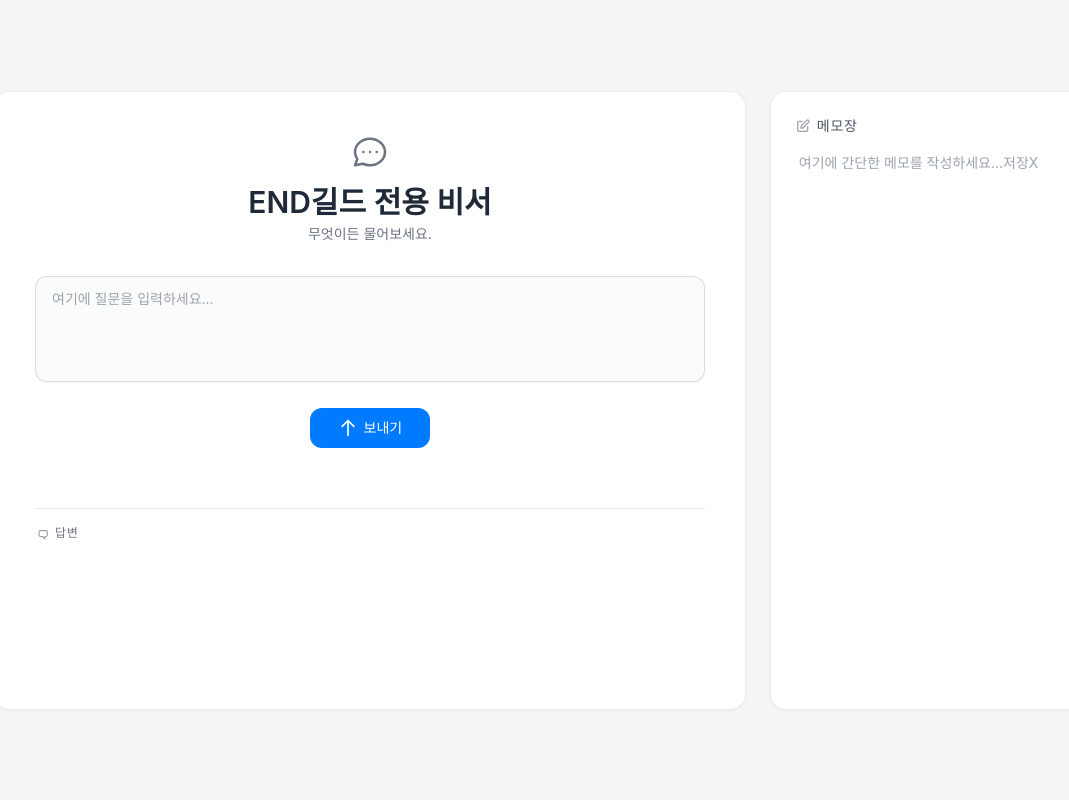
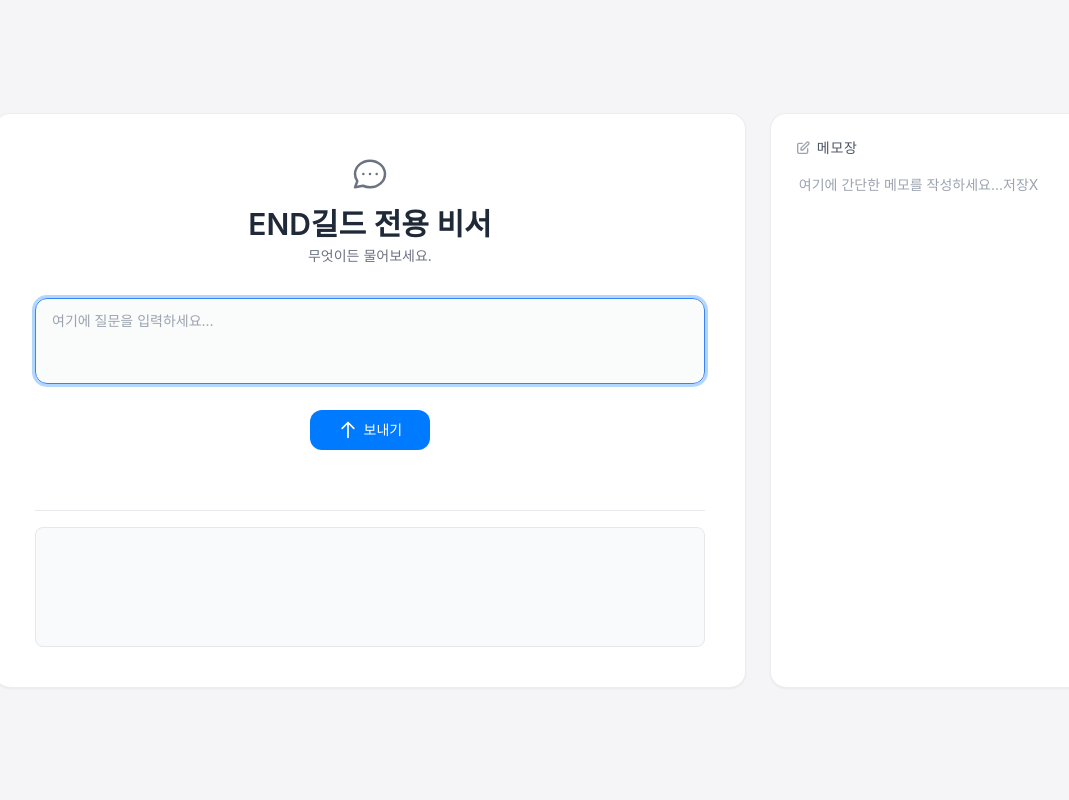
Before and after one commit to suke199800/gemini-render, a Flask app: page / in a window 1280 px wide. Shown: the whole page, without its empty margins (70-1139 px from the left). Run offline with Flask 3, Linux system fonts and the light colour scheme; some libraries are stand-ins or nearby versions.

Commit message:
Update index.html

```diff
--- a/templates/index.html
+++ b/templates/index.html
@@ -14,11 +14,12 @@
             background-color: #f5f5f7;
             -webkit-font-smoothing: antialiased;
             -moz-osx-font-smoothing: grayscale;
-            ::-webkit-scrollbar { width: 6px; height: 6px; }
-            ::-webkit-scrollbar-track { background: transparent; }
-            ::-webkit-scrollbar-thumb { background: #cccccc; border-radius: 10px; }
-            ::-webkit-scrollbar-thumb:hover { background: #aaaaaa; }
         }
+        ::-webkit-scrollbar { width: 6px; height: 6px; }
+        ::-webkit-scrollbar-track { background: transparent; }
+        ::-webkit-scrollbar-thumb { background: #cccccc; border-radius: 10px; }
+        ::-webkit-scrollbar-thumb:hover { background: #aaaaaa; }
+
         #thinkingIndicator {
             display: none;
             text-align: center;
@@ -31,16 +32,42 @@
             font-weight: 500;
             font-variant-numeric: tabular-nums;
         }
+        /* --- Updated Response Area Style --- */
         #responseArea {
-            min-height: 120px;
-            max-height: calc(60vh - 50px);
+            min-height: 120px; /* Keep minimum height */
+            max-height: calc(60vh - 90px); /* Adjust max height slightly if needed */
             overflow-y: auto;
-            white-space: pre-wrap;
+            padding: 0.75rem; /* Add some padding inside */
+            border: 1px solid #e5e7eb; /* Add subtle border */
+            border-radius: 0.5rem; /* Rounded corners */
+            background-color: #f9fafb; /* Slightly different background */
+        }
+        /* Styling for individual messages within responseArea */
+        .message-bubble {
+            padding: 0.6rem 0.9rem;
+            border-radius: 1rem;
+            margin-bottom: 0.75rem;
+            max-width: 85%;
+            line-height: 1.6;
             word-wrap: break-word;
-            line-height: 1.75;
-            color: #333333;
-            font-size: 0.875rem;
+            font-size: 0.875rem; /* 14px */
+            clear: both; /* Ensure bubbles don't overlap weirdly */
         }
+        .user-message {
+            background-color: #dbeafe; /* Light blue */
+            color: #1e40af; /* Darker blue text */
+            float: right; /* Align user messages to the right */
+            margin-left: auto; /* Push to right */
+            text-align: left; /* Keep text aligned left within bubble */
+        }
+        .assistant-message {
+            background-color: #e5e7eb; /* Light gray */
+            color: #374151; /* Darker gray text */
+            float: left; /* Align assistant messages to the left */
+            margin-right: auto; /* Push to left */
+        }
+        /* --- End Updated Styles --- */
+
         textarea:focus, button:focus-visible {
              outline: none;
              box-shadow: 0 0 0 3px rgba(0, 122, 255, 0.3);
@@ -80,7 +107,7 @@
 
             <div class="mb-5">
                 <label for="questionInput" class="sr-only">질문 입력:</label>
-                <textarea id="questionInput" rows="4" class="w-full px-4 py-3 border border-gray-300/80 rounded-xl shadow-sm focus:border-blue-500 transition duration-150 ease-in-out resize-none placeholder-gray-400 text-sm text-gray-800 bg-gray-50/80" placeholder="여기에 질문을 입력하세요..."></textarea>
+                <textarea id="questionInput" rows="3" class="w-full px-4 py-3 border border-gray-300/80 rounded-xl shadow-sm focus:border-blue-500 transition duration-150 ease-in-out resize-none placeholder-gray-400 text-sm text-gray-800 bg-gray-50/80" placeholder="여기에 질문을 입력하세요..."></textarea>
             </div>
 
             <div class="text-center mb-4">
@@ -98,15 +125,12 @@
 
             <div id="errorArea" class="text-center text-red-600 text-xs font-medium h-5 mb-2"></div>
 
-            <div class="mt-4 pt-4 border-t border-gray-200/90 flex-grow">
-                <h2 class="text-xs font-medium text-gray-500 mb-2 flex items-center uppercase tracking-wider">
-                    <svg xmlns="http://www.w3.org/2000/svg" class="h-3.5 w-3.5 mr-1.5 text-gray-400" fill="none" viewBox="0 0 24 24" stroke="currentColor" stroke-width="2">
-                         <path stroke-linecap="round" stroke-linejoin="round" d="M17 8h2a2 2 0 012 2v6a2 2 0 01-2 2h-2v4l-4-4H9a2 2 0 01-2-2V10a2 2 0 012-2h8z" />
-                    </svg>
-                    답변
-                </h2>
-                <div id="responseArea" class="text-gray-700">
-                    </div>
+            <!-- Changed: Removed title, using the responseArea directly for chat log -->
+            <div class="mt-4 pt-4 border-t border-gray-200/90 flex-grow flex flex-col">
+                <!-- Response Area will now hold chat bubbles -->
+                <div id="responseArea" class="flex-grow">
+                    <!-- Chat messages will be appended here -->
+                </div>
             </div>
         </div>
 
@@ -130,14 +154,34 @@
         const timerElement = document.getElementById('timer');
         const errorArea = document.getElementById('errorArea');
 
+        let conversationHistory = []; // <-- Store conversation history here
+        const MAX_HISTORY_MESSAGES = 20; // Keep last N messages (user + assistant pairs = 10 turns)
+
         let timerInterval = null;
         let startTime = null;
+
+        // --- Helper Function to Add Messages to UI ---
+        function appendMessageToUI(role, content) {
+            const messageDiv = document.createElement('div');
+            messageDiv.textContent = content;
+            messageDiv.classList.add('message-bubble'); // Base class for bubble
+
+            if (role === 'user') {
+                messageDiv.classList.add('user-message'); // Style for user
+            } else {
+                messageDiv.classList.add('assistant-message'); // Style for assistant/error
+            }
+
+            responseArea.appendChild(messageDiv);
+            // Scroll to the bottom of the chat area
+            responseArea.scrollTop = responseArea.scrollHeight;
+        }
+        // --- End Helper Function ---
 
         askButton.addEventListener('click', async () => {
             const question = questionInput.value.trim();
 
-            responseArea.textContent = '';
-            errorArea.textContent = '';
+            errorArea.textContent = ''; // Clear previous errors
             thinkingIndicator.style.display = 'none';
             if (timerInterval) clearInterval(timerInterval);
 
@@ -145,6 +189,16 @@
                 errorArea.textContent = '질문을 입력해주세요.';
                 questionInput.focus();
                 return;
+            }
+
+            // 1. Add user question to history and UI
+            conversationHistory.push({ role: 'user', content: question });
+            appendMessageToUI('user', question);
+            questionInput.value = ''; // Clear the input field
+
+            // 2. Prune history if it's too long (before sending)
+            while (conversationHistory.length > MAX_HISTORY_MESSAGES) {
+                conversationHistory.shift(); // Remove the oldest message (user or assistant)
             }
 
             askButton.disabled = true;
@@ -159,10 +213,11 @@
             }, 100);
 
             try {
+                // 3. Send the *entire* history to the backend
                 const response = await fetch('/ask', {
                     method: 'POST',
                     headers: { 'Content-Type': 'application/json' },
-                    body: JSON.stringify({ question: question }),
+                    body: JSON.stringify({ history: conversationHistory }), // <-- Send history
                 });
 
                 clearInterval(timerInterval);
@@ -184,29 +239,45 @@
                 }
 
                 if (data && data.answer) {
-                    responseArea.textContent = data.answer;
+                    // 4. Add assistant's answer to history and UI
+                    conversationHistory.push({ role: 'assistant', content: data.answer });
+                    appendMessageToUI('assistant', data.answer);
                 } else {
-                    responseArea.textContent = '답변을 받지 못했습니다.';
+                    // Handle cases where answer is missing but response was OK
+                    const noAnswerMsg = '답변을 받지 못했습니다.';
+                    // Don't add 'undefined' to history, maybe add the error message?
+                    // conversationHistory.push({ role: 'assistant', content: noAnswerMsg });
+                    appendMessageToUI('assistant', noAnswerMsg); // Show in UI
                 }
 
             } catch (error) {
                 if (timerInterval) clearInterval(timerInterval);
                 console.error('오류 발생:', error);
-                errorArea.textContent = `오류: ${error.message || '알 수 없는 오류가 발생했습니다.'}`;
-                responseArea.textContent = '';
+                const errorMsg = `오류: ${error.message || '알 수 없는 오류가 발생했습니다.'}`;
+                errorArea.textContent = errorMsg; // Show error in dedicated area
+                // Optionally, show error in chat too
+                appendMessageToUI('assistant', `⚠️ ${errorMsg}`);
+                // Decide if you want to keep the failed assistant turn in history
+                // conversationHistory.push({ role: 'assistant', content: `Error: ${error.message}` });
             } finally {
                 askButton.disabled = false;
                 askButton.querySelector('span').textContent = '보내기';
                 thinkingIndicator.style.display = 'none';
+                // Ensure focus is back on input for easy typing
+                questionInput.focus();
             }
         });
 
         questionInput.addEventListener('keydown', (event) => {
             if (event.key === 'Enter' && !event.shiftKey) {
-                event.preventDefault();
-                askButton.click();
+                event.preventDefault(); // Prevent newline in textarea
+                askButton.click();      // Trigger send button click
             }
         });
+
+        // Initial focus on the input field when the page loads
+        questionInput.focus();
+
     </script>
 </body>
 </html>
```
